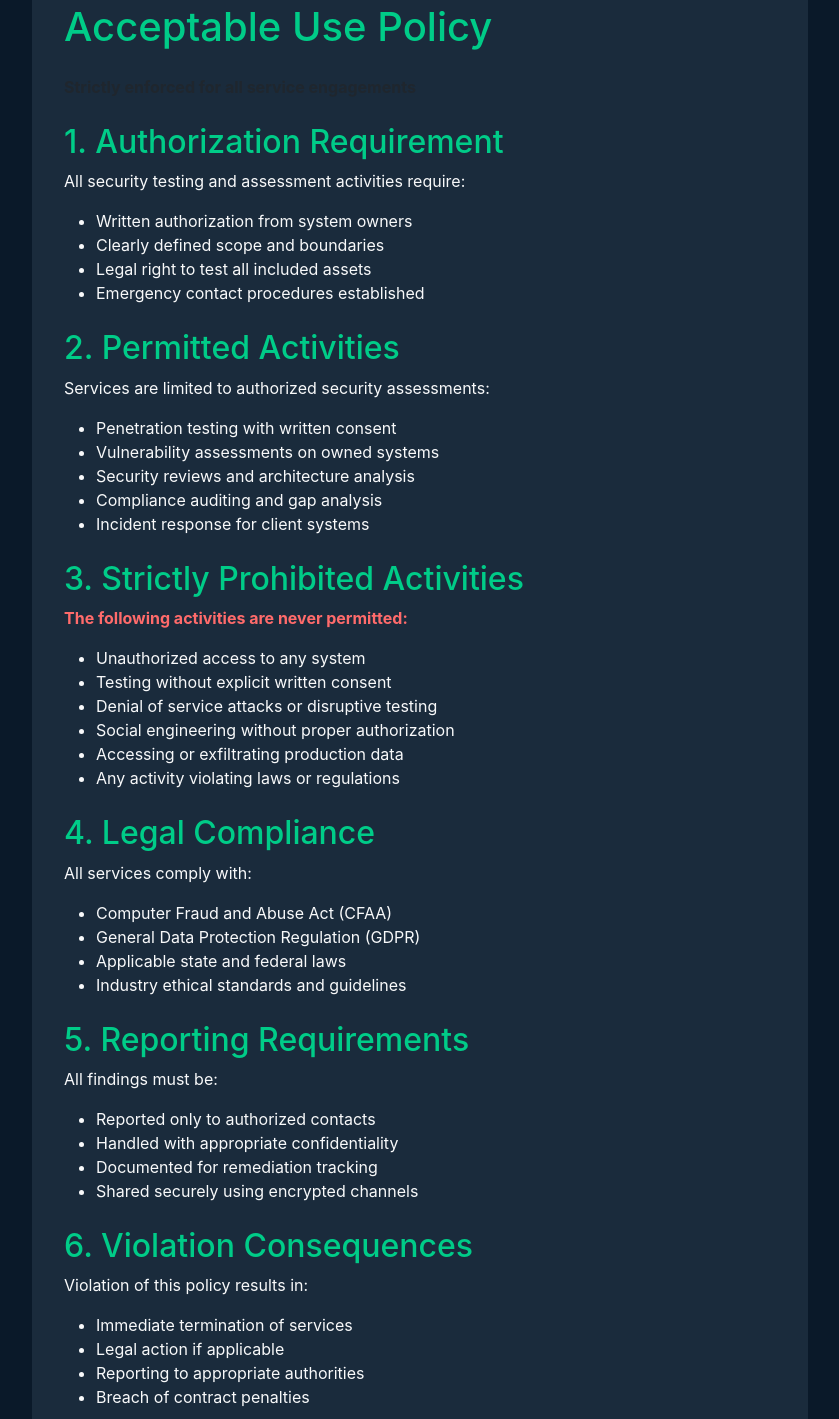
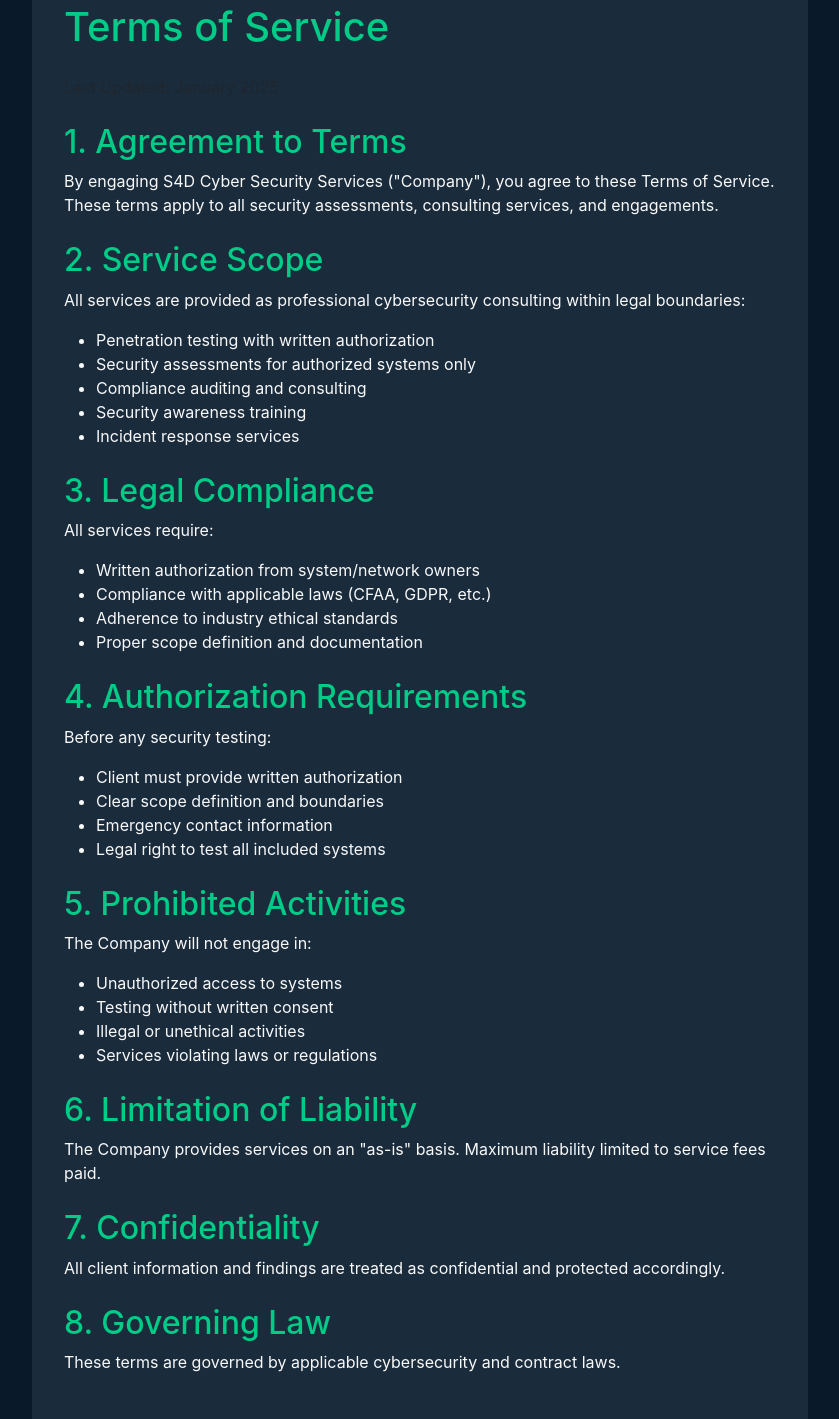
Before and after one commit to s4dwinner/S4D-CS-Services, a plain HTML site: page terms-of-service.html in a window 1280 px wide. Shown: the part 141-1560 px from the top of the page, without its empty margins (220-1059 px from the left). Drawn offline with nearby package versions, Linux system fonts and the light colour scheme.

Commit message:
Update title and content to reflect Terms of Service

```diff
--- a/terms-of-service.html
+++ b/terms-of-service.html
@@ -3,7 +3,7 @@
 <head>
     <meta charset="UTF-8">
     <meta name="viewport" content="width=device-width, initial-scale=1.0">
-    <title>Acceptable Use Policy | S4D Cyber Security Services</title>
+    <title>Terms of Service | S4D Cyber Security Services</title>
     <link href="https://cdn.jsdelivr.net/npm/bootstrap@5.3.0/dist/css/bootstrap.min.css" rel="stylesheet">
     <style>
         body {
@@ -14,13 +14,13 @@
         }
         .container { max-width: 800px; }
         h1, h2, h3 { color: #00cc88; }
+        a { color: #0066cc; }
         .legal-content {
             background: #1a2b3c;
             padding: 2rem;
             border-radius: 12px;
             margin: 2rem 0;
         }
-        .warning { color: #ff6b6b; font-weight: bold; }
     </style>
 </head>
 <body>
@@ -34,65 +34,57 @@
 
     <div class="container">
         <div class="legal-content">
-            <h1 class="mb-4">Acceptable Use Policy</h1>
-            <p class="text-muted warning">Strictly enforced for all service engagements</p>
+            <h1 class="mb-4">Terms of Service</h1>
+            <p class="text-muted">Last Updated: January 2025</p>
 
-            <h2 class="mt-4">1. Authorization Requirement</h2>
-            <p>All security testing and assessment activities require:</p>
+            <h2 class="mt-4">1. Agreement to Terms</h2>
+            <p>By engaging S4D Cyber Security Services ("Company"), you agree to these Terms of Service. These terms apply to all security assessments, consulting services, and engagements.</p>
+
+            <h2 class="mt-4">2. Service Scope</h2>
+            <p>All services are provided as professional cybersecurity consulting within legal boundaries:</p>
             <ul>
-                <li>Written authorization from system owners</li>
-                <li>Clearly defined scope and boundaries</li>
-                <li>Legal right to test all included assets</li>
-                <li>Emergency contact procedures established</li>
+                <li>Penetration testing with written authorization</li>
+                <li>Security assessments for authorized systems only</li>
+                <li>Compliance auditing and consulting</li>
+                <li>Security awareness training</li>
+                <li>Incident response services</li>
             </ul>
 
-            <h2 class="mt-4">2. Permitted Activities</h2>
-            <p>Services are limited to authorized security assessments:</p>
+            <h2 class="mt-4">3. Legal Compliance</h2>
+            <p>All services require:</p>
             <ul>
-                <li>Penetration testing with written consent</li>
-                <li>Vulnerability assessments on owned systems</li>
-                <li>Security reviews and architecture analysis</li>
-                <li>Compliance auditing and gap analysis</li>
-                <li>Incident response for client systems</li>
+                <li>Written authorization from system/network owners</li>
+                <li>Compliance with applicable laws (CFAA, GDPR, etc.)</li>
+                <li>Adherence to industry ethical standards</li>
+                <li>Proper scope definition and documentation</li>
             </ul>
 
-            <h2 class="mt-4">3. Strictly Prohibited Activities</h2>
-            <p class="warning">The following activities are never permitted:</p>
+            <h2 class="mt-4">4. Authorization Requirements</h2>
+            <p>Before any security testing:</p>
             <ul>
-                <li>Unauthorized access to any system</li>
-                <li>Testing without explicit written consent</li>
-                <li>Denial of service attacks or disruptive testing</li>
-                <li>Social engineering without proper authorization</li>
-                <li>Accessing or exfiltrating production data</li>
-                <li>Any activity violating laws or regulations</li>
+                <li>Client must provide written authorization</li>
+                <li>Clear scope definition and boundaries</li>
+                <li>Emergency contact information</li>
+                <li>Legal right to test all included systems</li>
             </ul>
 
-            <h2 class="mt-4">4. Legal Compliance</h2>
-            <p>All services comply with:</p>
+            <h2 class="mt-4">5. Prohibited Activities</h2>
+            <p>The Company will not engage in:</p>
             <ul>
-                <li>Computer Fraud and Abuse Act (CFAA)</li>
-                <li>General Data Protection Regulation (GDPR)</li>
-                <li>Applicable state and federal laws</li>
-                <li>Industry ethical standards and guidelines</li>
+                <li>Unauthorized access to systems</li>
+                <li>Testing without written consent</li>
+                <li>Illegal or unethical activities</li>
+                <li>Services violating laws or regulations</li>
             </ul>
 
-            <h2 class="mt-4">5. Reporting Requirements</h2>
-            <p>All findings must be:</p>
-            <ul>
-                <li>Reported only to authorized contacts</li>
-                <li>Handled with appropriate confidentiality</li>
-                <li>Documented for remediation tracking</li>
-                <li>Shared securely using encrypted channels</li>
-            </ul>
+            <h2 class="mt-4">6. Limitation of Liability</h2>
+            <p>The Company provides services on an "as-is" basis. Maximum liability limited to service fees paid.</p>
 
-            <h2 class="mt-4">6. Violation Consequences</h2>
-            <p>Violation of this policy results in:</p>
-            <ul>
-                <li>Immediate termination of services</li>
-                <li>Legal action if applicable</li>
-                <li>Reporting to appropriate authorities</li>
-                <li>Breach of contract penalties</li>
-            </ul>
+            <h2 class="mt-4">7. Confidentiality</h2>
+            <p>All client information and findings are treated as confidential and protected accordingly.</p>
+
+            <h2 class="mt-4">8. Governing Law</h2>
+            <p>These terms are governed by applicable cybersecurity and contract laws.</p>
 
             <div class="mt-5">
                 <a href="index.html" class="btn btn-primary">Back to Home</a>
```
